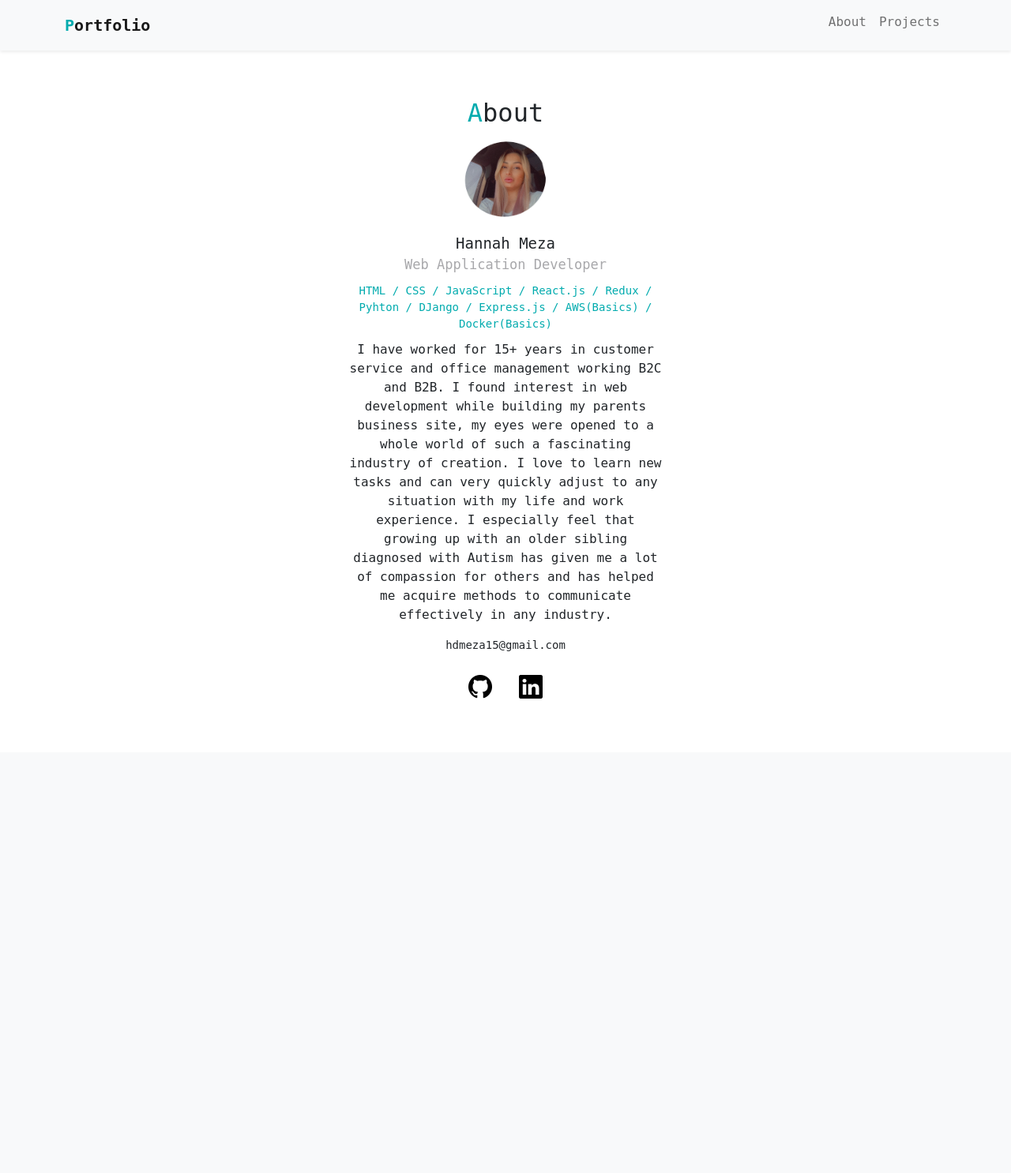
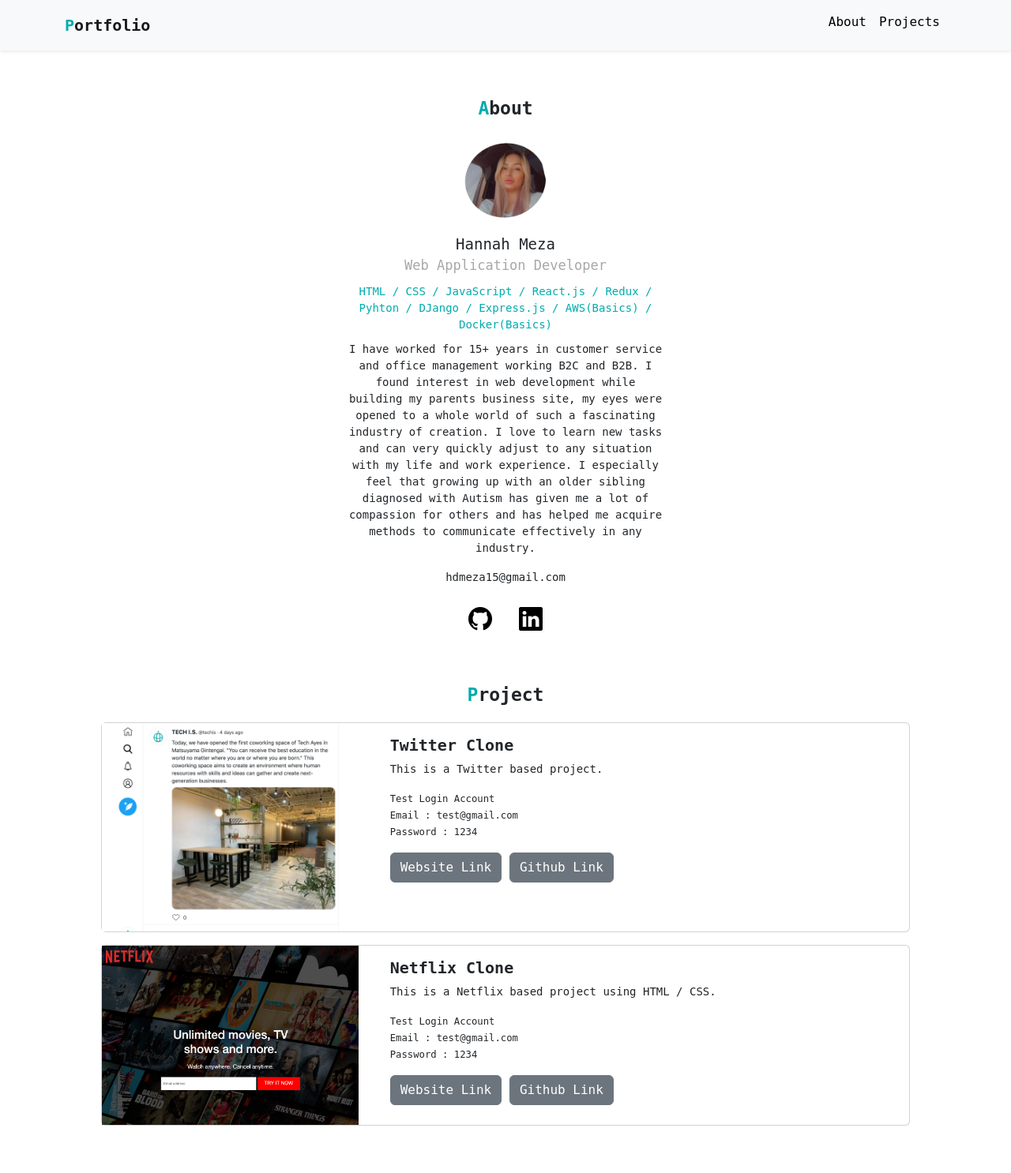
Before and after one commit to hannahmeza/portfolio, a PHP site: page / in a window 1280 px wide. Shown: the whole page at 79% size. Before the commit the page ends 885 px from the top, so only its background shows below. Run offline with PHP 8.4, Linux system fonts and the light colour scheme; some libraries are stand-ins or nearby versions.

Commit message:
added project section and designing

```diff
--- a/index.html
+++ b/index.html
@@ -55,6 +55,54 @@
         </div>
       </div>
 
+      <div id="project">
+        <h2><span class="font-primary">P</span>roject</h2>
+
+        <div class="card mb-3">
+            <div class="row">
+              <div class="col-md-4">
+                <img src="img/project-twitter.png" alt="Twitter Project">
+              </div>
+              <div class="col-md-8">
+                <div class="card-body">
+                  <h5 class="card-title">Twitter Clone</h5>
+                  <p class="card-text">This is a Twitter based project.</p>
+                  <p class="card-text"><small class="texted-muted">
+                    Test Login Account <br>
+                    Email : test@gmail.com <br>
+                    Password : 1234
+                  </small></p>
+                  <a href="https://twitter.com/i/flow/login" target="_blank" class="btn btn-secondary">Website Link</a>
+                  <a href="#" target="_blank" class="btn btn-secondary">Github Link</a>
+                </div>
+              </div>
+            </div>
+          </div>
+
+          <div class="card mb-3">
+            <div class="row">
+              <div class="col-md-4">
+                <img src="img/project-netflix.png" alt="Twitter Project">
+              </div>
+              <div class="col-md-8">
+                <div class="card-body">
+                  <h5 class="card-title">Netflix Clone</h5>
+                  <p class="card-text">This is a Netflix based project using HTML / CSS.</p>
+                  <p class="card-text"><small class="texted-muted">
+                    Test Login Account <br>
+                    Email : test@gmail.com <br>
+                    Password : 1234
+                  </small></p>
+                  <a href="https://www.netflix.com/" target="_blank" class="btn btn-secondary">Website Link</a>
+                  <a href="#" target="_blank" class="btn btn-secondary">Github Link</a>
+                </div>
+              </div>
+            </div>
+          </div>
+
+
+      </div>
+
 
     <script src="https://cdn.jsdelivr.net/npm/bootstrap@5.2.1/dist/js/bootstrap.bundle.min.js" integrity="sha384-u1OknCvxWvY5kfmNBILK2hRnQC3Pr17a+RTT6rIHI7NnikvbZlHgTPOOmMi466C8" crossorigin="anonymous"></script>
 </body>
--- a/style.css
+++ b/style.css
@@ -1,8 +1,8 @@
-/**************
+/*****************
 
 COMMON
 
-***************/
+******************/
 
 body {
     font-family: "monospace",sans-serif;
@@ -15,6 +15,21 @@ body {
 .title-icon {
     font-size: 20px;
     font-weight: bold;
+}
+
+p {
+    font-size: 14px;
+
+}
+
+h2 {
+    font-weight: bold;
+    font-size: 23px;
+    margin-bottom: 20px;
+}
+
+a.font-black {
+    color: #000 !important
 }
 
 /*******************
@@ -65,3 +80,28 @@ ABOUT
 #about .icons a {
     color: #000;
 }
+
+/*******************
+
+PROJECT
+
+********************/
+
+#project {
+    margin: 60px auto;
+    width: 80%;
+
+}
+
+#project h2 {
+    text-align: center;
+}
+
+#project .card img {
+    width: 100%;
+
+}
+
+#project .card-title {
+    font-weight: bold;
+}
```
